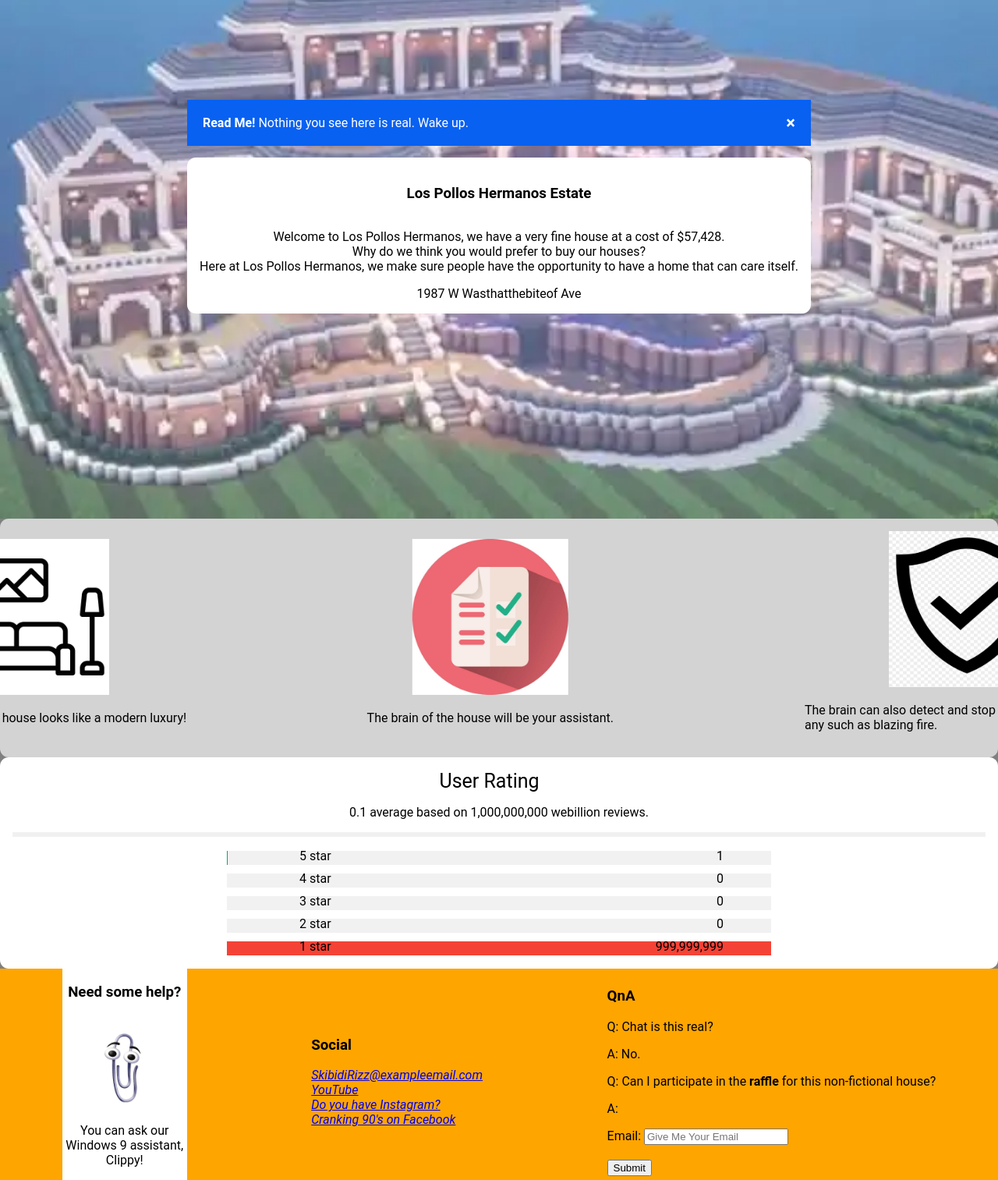
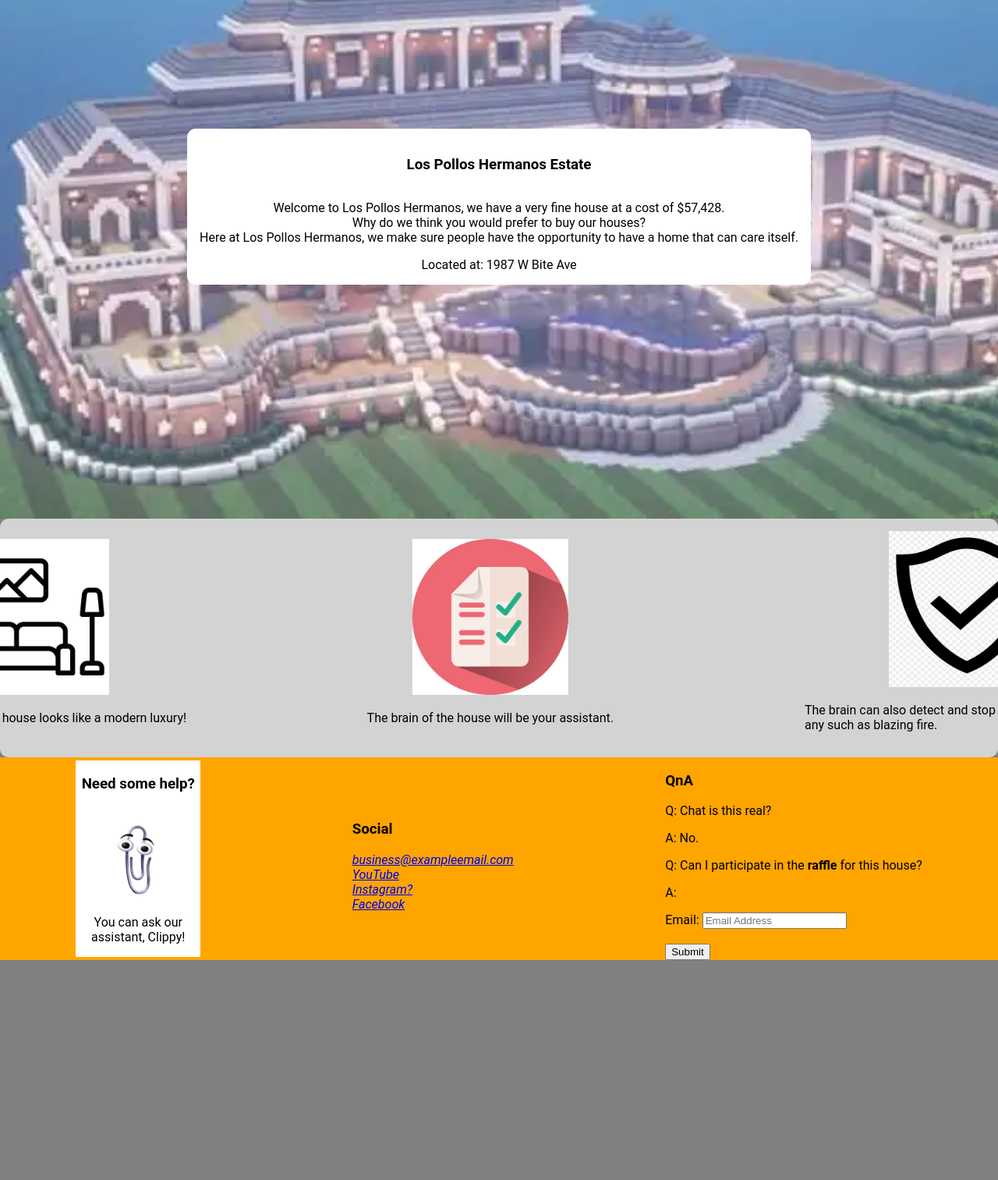
Before and after one commit to Dev-AspiringVibrant/smart-home-content, a plain HTML site: page index.html in a window 1280 px wide. Shown: the part 314-1827 px from the top of the page at 78% size. After the commit the page ends 1545 px from the top, so only its background shows below. Drawn offline with Linux system fonts and the light colour scheme.

Commit message:
Makes the website sounds more formal.
welp.

```diff
--- a/index.html
+++ b/index.html
@@ -33,10 +33,10 @@ it
         <section id="hero" class="row">
             <section class="hero-content">
 
-                <div class="alertinfo">
-                    <span class="closebtn" onclick="this.parentElement.style.display='none';">&times;</span>
-                    <strong>Read Me!</strong> Nothing you see here is real. Wake up.
-                  </div>
+                <!-- <div class="alertinfo"> -->
+                    <!-- <span class="closebtn" onclick="this.parentElement.style.display='none';">&times;</span>  -->
+                    <!-- <strong>Read Me!</strong>  -->
+                  <!-- </div> -->
 
                 <div class="container center">
                     <div class="spacearound">
@@ -48,7 +48,7 @@ it
                     itself.
                 </p>
                 <!-- <img src="/pictures/minecrafthouse1.webp" alt="A picture of a house" width="450" height="225"> -->
-                <aside>1987 W Wasthatthebiteof Ave</aside>
+                <aside>Located at: 1987 W Bite Ave</aside>
                 </div>
             </section>
         </section>
@@ -81,7 +81,7 @@ it
             </div>
     </main>
 
-<section class="fakereview container">
+<!-- <section class="fakereview container">
     <span class="heading spacearound">User Rating</span>
 <span class="fa fa-star checked"></span>
 <span class="fa fa-star checked"></span>
@@ -148,7 +148,7 @@ it
     <div class="transform2">999,999,999</div>
   </div>
 </div>
-</section>
+</section> -->
 
     <footer class="footer">
         <article class="footer-1">
@@ -157,7 +157,7 @@ it
                 <h3>Need some help?</h3>
                 <br>
                 <img src="/pictures/clippy.jpg" alt="Clippy from Windows 9" width="100" height="100">
-                <p>You can ask our Windows 9 assistant, Clippy!</p>
+                <p>You can ask our assistant, Clippy!</p>
                 </div>
             </section>
         </article>
@@ -165,22 +165,22 @@ it
         <article class="column">
                 <h3>Social</h3>
                 <address class="column">
-                    <a href="https://youtube.com" target="_blank">SkibidiRizz@exampleemail.com</a>
+                    <a href="https://youtube.com" target="_blank">business@exampleemail.com</a>
                     <a href="https://youtube.com" target="_blank">YouTube</a>
-                    <a href="/pictures/emojieasteregg.png" target="_blank">Do you have Instagram?</a>
-                    <a href="/pictures/emojieasteregg2.png" target="_blank">Cranking 90's on Facebook</a>
+                    <a href="/pictures/emojieasteregg.png" target="_blank">Instagram?</a>
+                    <a href="/pictures/emojieasteregg2.png" target="_blank">Facebook</a>
                 </address>
         </article>
         <article>
             <h3>QnA</h3>
             <p>Q: Chat is this real?</p>
             <p>A: No.</p>
-            <p>Q: Can I participate in the <strong>raffle</strong> for this non-fictional house?</p>
+            <p>Q: Can I participate in the <strong>raffle</strong> for this house?</p>
             <div>
             <p>A:</p>
             <form action="/eastereggpage.html">
                 <label>Email:</label>
-                <input type="text" name="Email" placeholder="Give Me Your Email"><br><br>
+                <input type="text" name="Email" placeholder="Email Address"><br><br>
                 <input type="submit" value="Submit">
               </form>
             </div>
```
Also changed, not shown: features.html (+6 -8 lines), rooms.html (+8 -10 lines), safety.html (+6 -8 lines), style.css (+5 -5 lines).
